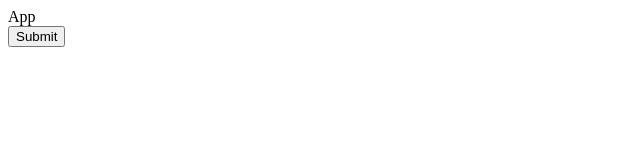
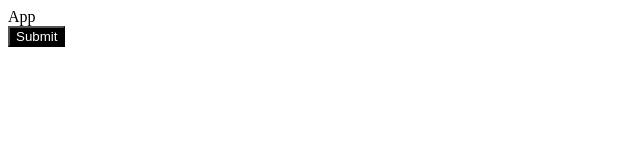
Before and after one commit to Xuantuannnn/git-tutorial, a plain HTML site: page index.html in a window 1280 px wide. Shown: the whole page, without its empty margins (0-640 px from the left). Drawn offline with Linux system fonts and the light colour scheme.

Commit message:
updated index html file

```diff
--- a/index.html
+++ b/index.html
@@ -5,9 +5,11 @@
     <meta http-equiv="X-UA-Compatible" content="IE=edge">
     <meta name="viewport" content="width=device-width, initial-scale=1.0">
     <title>Document</title>
+    <link rel="stylesheet" href="./index.css">
 </head>
 <body>
     <div>App</div>
     <button type="submit">Submit</button>
 </body>
 </html>
+<!-- Thư mục đang làm việc     Staging Area      Committed -->
```
